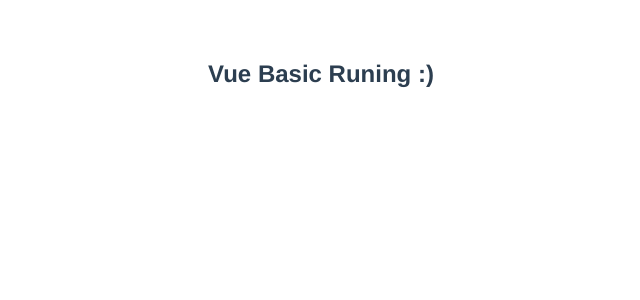
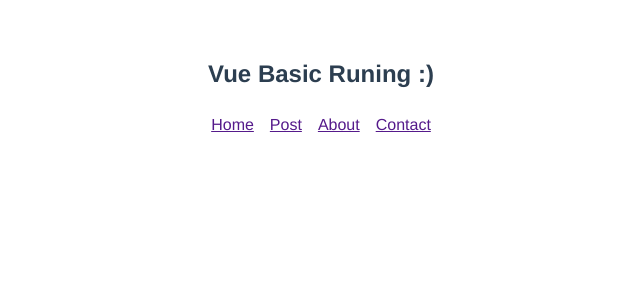
Before and after one commit to ahmedsujon/Vue-CLI, a Vue app: page / in a window 1280 px wide. Shown: the top 300 px of the page, without its empty margins (319-959 px from the left). Built offline with nearby package versions, Linux system fonts and the light colour scheme.

Commit message:
Nested Component

```diff
--- a/src/App.vue
+++ b/src/App.vue
@@ -1,16 +1,21 @@
 <template>
   <div id="app">
     <h2>{{ title }}</h2>
+    <navbar></navbar>
   </div>
 </template>
 
 <script>
+import Navbar from "./components/Navbar.vue";
 export default {
   name: "App",
   data() {
     return {
       title: "Vue Basic Runing :)"
     };
+  },
+  components: {
+    Navbar
   }
 };
 </script>
--- /dev/null
+++ b/src/components/Navbar.vue
@@ -0,0 +1,44 @@
+<template>
+  <div>
+    <nav>
+      <ul>
+        <li>
+          <a href>Home</a>
+        </li>
+        <li>
+          <a href>Post</a>
+        </li>
+        <li>
+          <a href>About</a>
+        </li>
+        <li>
+          <a href>Contact</a>
+        </li>
+      </ul>
+    </nav>
+  </div>
+</template>
+
+<script>
+export default {
+  name: "Navbar",
+  data() {
+    return {};
+  }
+};
+</script>
+
+<style scoped>
+nav {
+  text-align: center;
+}
+nav ul {
+  padding: 0;
+}
+nav li {
+  display: inline-block;
+  list-style-type: none;
+  margin: 0;
+  padding: 8px;
+}
+</style>
```
